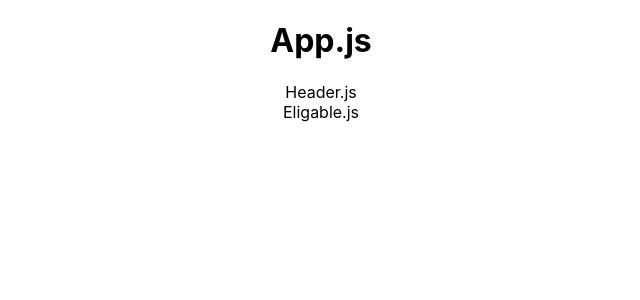
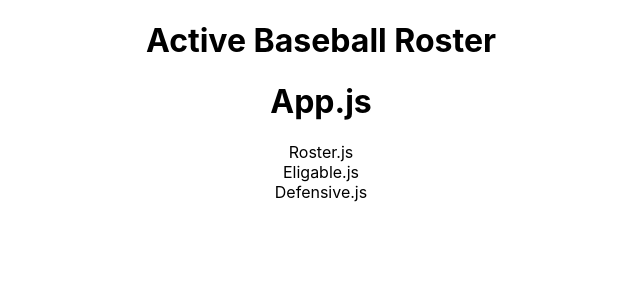
Before and after one commit to MurrTuck/nodb-project, a React (Create React App) app: page / in a window 1280 px wide. Shown: the top 300 px of the page, without its empty margins (319-959 px from the left). Built offline with nearby package versions, Linux system fonts and the light colour scheme.

Commit message:
Connecting Components

```diff
--- a/src/App.js
+++ b/src/App.js
@@ -2,6 +2,7 @@ import React, { Component } from 'react';
 // import './reset.css'
 import Header from './components/Header'
 import Eligible from './components/Eligible'
+import Defensive from './components/Defensive'
 import './App.css';
 
 class App extends Component {
@@ -17,7 +18,7 @@ class App extends Component {
   }
 
   componentDidMount() {
-    console.log('Component Did Mount!')
+    // console.log('Component Did Mount!')
   }
   activePlayers() { }
   editPlayerPosition(id, newPosition) { }
@@ -28,9 +29,10 @@ class App extends Component {
 
     return (
       <div className="App" >
+        <Header />
         <h1>App.js</h1>
-        <Header />
-        <Eligible />
+        <Eligible activePlayers={this.activePlayers} />
+        <Defensive activePlayer={this.state.activePlayer} />
       </div>
     );
   }
--- a/src/components/Defensive.js
+++ b/src/components/Defensive.js
@@ -0,0 +1,8 @@
+import React from 'react'
+
+function Defensive(props) {
+    console.log(props, 'Defensive.js Function Returned')
+    return <div>Defensive.js</div>
+}
+
+export default Defensive
--- a/src/components/Eligible.js
+++ b/src/components/Eligible.js
@@ -1,4 +1,5 @@
 import React, { Component } from 'react'
+import Roster from './Roster'
 
 class Eligible extends Component {
     constructor() {
@@ -14,7 +15,10 @@ class Eligible extends Component {
     }
 
     render() {
-        return <div>Eligable.js</div>
+        return <div>
+            <Roster activePlayers={this.props.activePlayers} />
+            Eligable.js
+            </div>
     }
 }
 
--- a/src/components/Header.js
+++ b/src/components/Header.js
@@ -1,7 +1,9 @@
 import React from 'react'
 
 function Header(props) {
-    return <header>Header.js</header>
+    return <header>
+        <h1>Active Baseball Roster</h1>
+    </header>
 }
 
 export default Header
--- a/src/components/Roster.js
+++ b/src/components/Roster.js
@@ -0,0 +1,19 @@
+import React, { Component } from 'react'
+
+class Roster extends Component {
+    constructor(props) {
+        super(props)
+
+        this.state = {
+            activatedPlayer: false
+        }
+    }
+
+    render() {
+        return (
+            <div>Roster.js</div>
+        )
+    }
+}
+
+export default Roster
```
Also changed, not shown: src/components/Player.js (+23 -0 lines), 2 other files (tests, documents, lock files or other folders).
